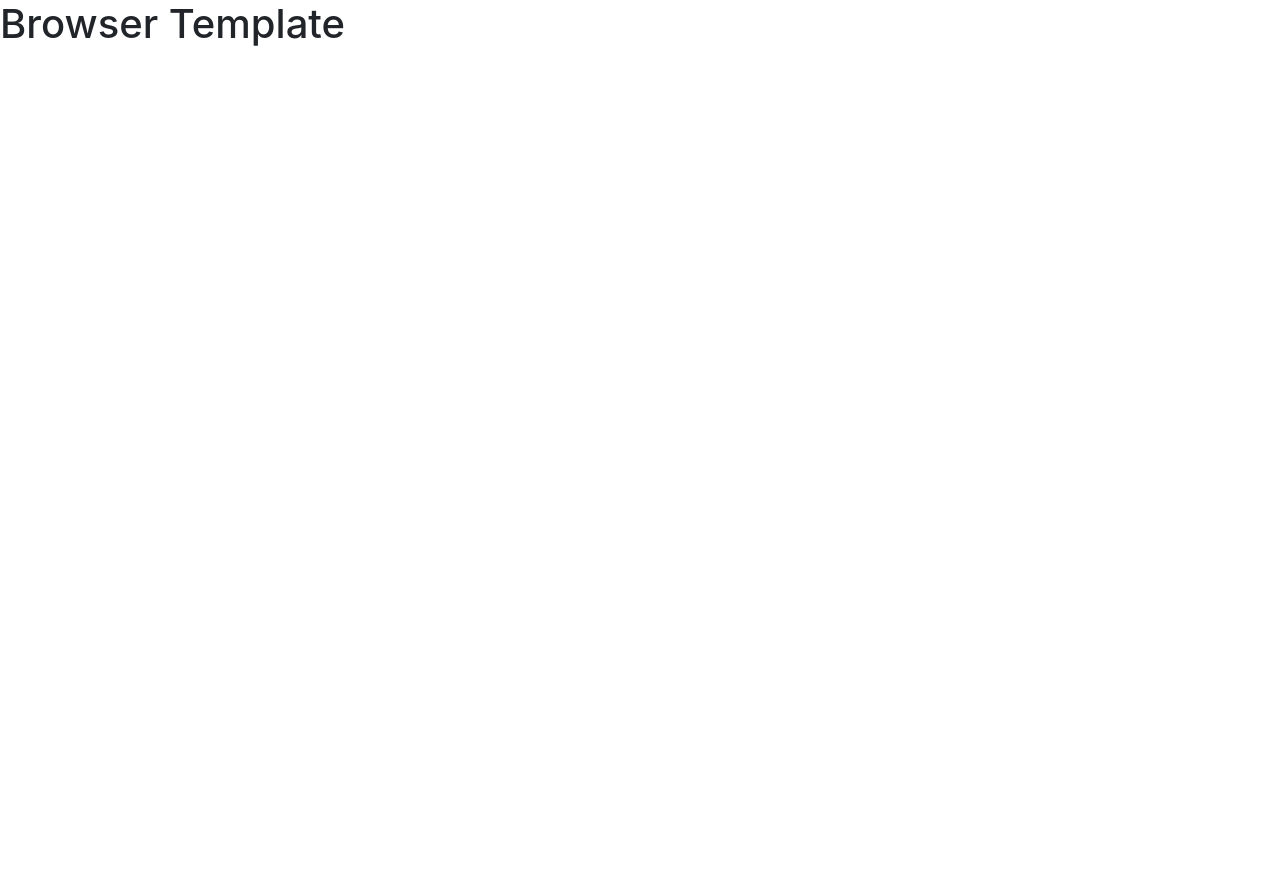
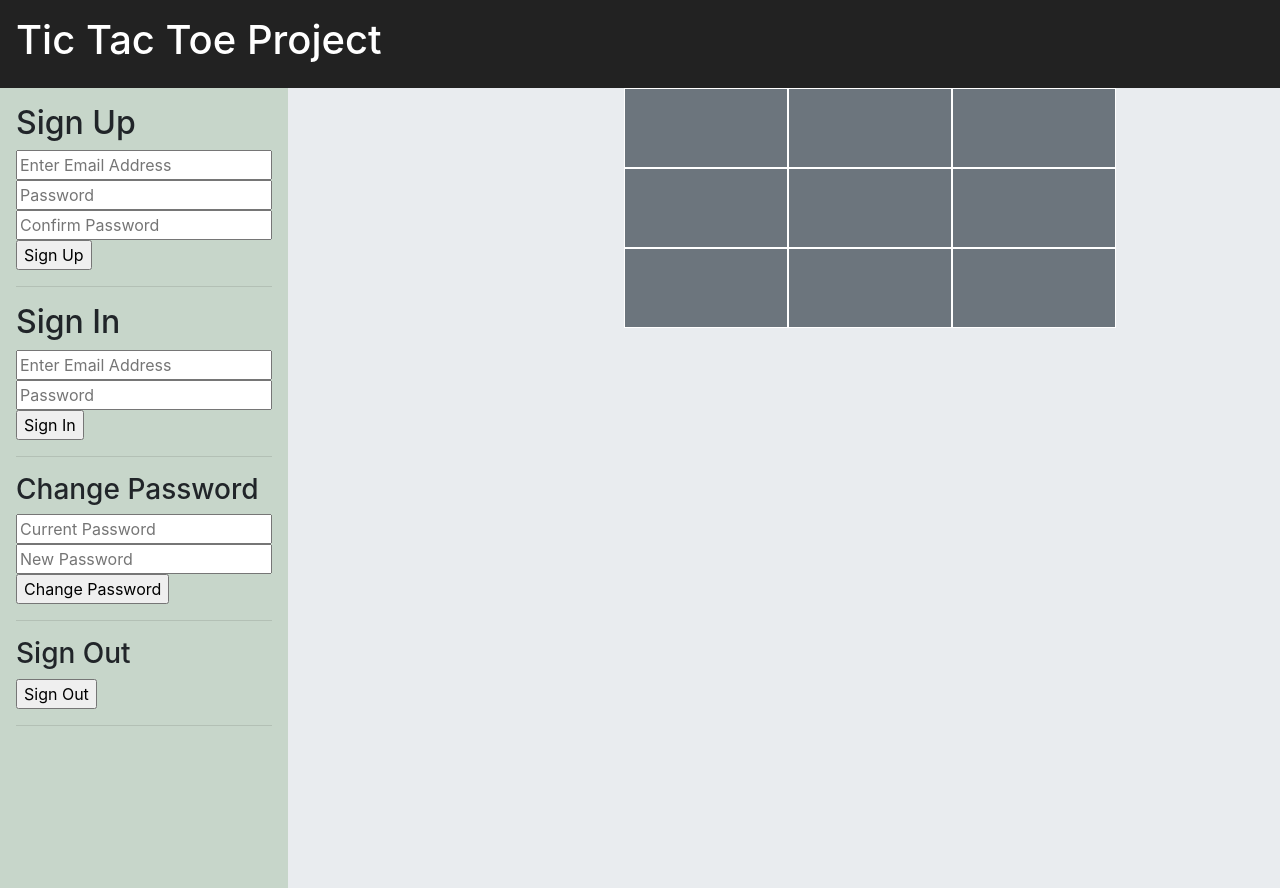
Before and after one commit to DiGregorioC/game-project-cdigregorio, a website built with webpack: page index.html in a window 1280 px wide. Before the commit the page ends 800 px from the top, so only its background shows below. Built offline with nearby package versions, Linux system fonts and the light colour scheme.

Commit message:
Create base HTML, and add test event handlers
Created the base HTML and started working on the event handlers for
the grids

```diff
--- a/assets/scripts/app.js
+++ b/assets/scripts/app.js
@@ -8,4 +8,32 @@
 
 $(() => {
   // your JS code goes here
+  $('.1').click(function () {
+    $(this).html('<p>TEXT<p>')
+  })
+
+  $('.2').click(function () {
+    console.log('You clicked 2')
+  })
+  $('.3').click(function () {
+    console.log('You clicked 3')
+  })
+  $('.4').click(function () {
+    console.log('You clicked 4')
+  })
+  $('.5').click(function () {
+    console.log('You clicked 5')
+  })
+  $('.6').click(function () {
+    console.log('You clicked 6')
+  })
+  $('.7').click(function () {
+    console.log('You clicked 7')
+  })
+  $('.8').click(function () {
+    console.log('You clicked 8')
+  })
+  $('.9').click(function () {
+    console.log('You clicked 9')
+  })
 })
--- a/assets/styles/index.scss
+++ b/assets/styles/index.scss
@@ -1 +1,48 @@
 @import '~bootstrap/scss/bootstrap';
+
+$alt-color: $cyan;
+$body-bg-color: $gray-200;
+$font-color: $light;
+
+header {
+  background-color: #222;
+  color: #fff;
+  padding: 1rem;
+}
+
+main {
+  display: flex;
+  min-height: 100vh
+}
+
+section {
+  padding: 1rem;
+}
+
+body {
+  background-color: $body-bg-color;
+}
+
+.box {
+  align-items: center;
+  background-color: $secondary;
+  border: 1px solid $white;
+  color: $font-color;
+  display: flex;
+  height: 80px;
+  justify-content: center;
+}
+
+.user-controls {
+  width: 30%;
+  background-color: #c7d6ca;
+}
+
+.game {
+  display: flex;
+  width: 50%;
+}
+
+.alt-color {
+  background-color: $alt-color;
+}
--- a/index.html
+++ b/index.html
@@ -11,7 +11,72 @@
       <script src="public/vendor.js" type="text/javascript" charset="utf-8" defer></script>
       <script src="public/application.js" type="text/javascript" charset="utf-8" defer></script>
     </head>
+    <header>
+        <h1>Tic Tac Toe Project</h1>
+    </header>
     <body>
-      <h1>Browser Template</h1>
+      <main>
+        <section class="user-controls">
+
+          <h2> Sign Up </h2>
+          <form id="sign-up">
+            <input type="text" name="credentials[email]" placeholder="Enter Email Address">
+            <input type ="password" name = "credentials[password]" placeholder="Password">
+            <input type ="password" name = "credentials[password_confirmation]"
+              placeholder="Confirm Password">
+            <input type = "submit" value="Sign Up" />
+          </form>
+
+          <hr>
+
+          <h2> Sign In </h2>
+          <form id="sign-in">
+            <input type="text" name="credentials[email]" placeholder="Enter Email Address">
+            <input type ="password" name = "credentials[password]" placeholder="Password">
+            <input type = "submit" value="Sign In" />
+          </form>
+
+          <hr>
+
+          <h3>Change Password</h3>
+          <form id='change-pw'>
+            <input type='password' name="passwords[old]" placeholder="Current Password" />
+            <input type='password' name="passwords[new]" placeholder="New Password" />
+            <input type="submit" value="Change Password" />
+          </form>
+
+          <hr>
+
+            <h3>Sign Out</h3>
+            <form id='sign-out'>
+              <input type="submit" value="Sign Out" />
+          </form>
+
+          <hr>
+        </section>
+        <section class = "game"></section>
+      <hr>
+      <div class="container">
+
+        <div class ="row">
+          <div class="1 col-3 box primary-color"></div>
+          <div class="2 col-3 box primary-color"></div>
+          <div class="3 col-3 box primary-color"></div>
+        </div>
+
+        <div class ="row">
+          <div class="4 col-3 box primary-color"></div>
+          <div class="5 col-3 box primary-color"></div>
+          <div class="6 col-3 box primary-color"></div>
+        </div>
+
+        <div class ="row">
+          <div class="7 col-3 box primary-color"></div>
+          <div class="8 col-3 box primary-color"></div>
+          <div class="9 col-3 box primary-color"></div>
+        </div>
+
+      </div>
+    </main>
     </body>
 </html>
```
